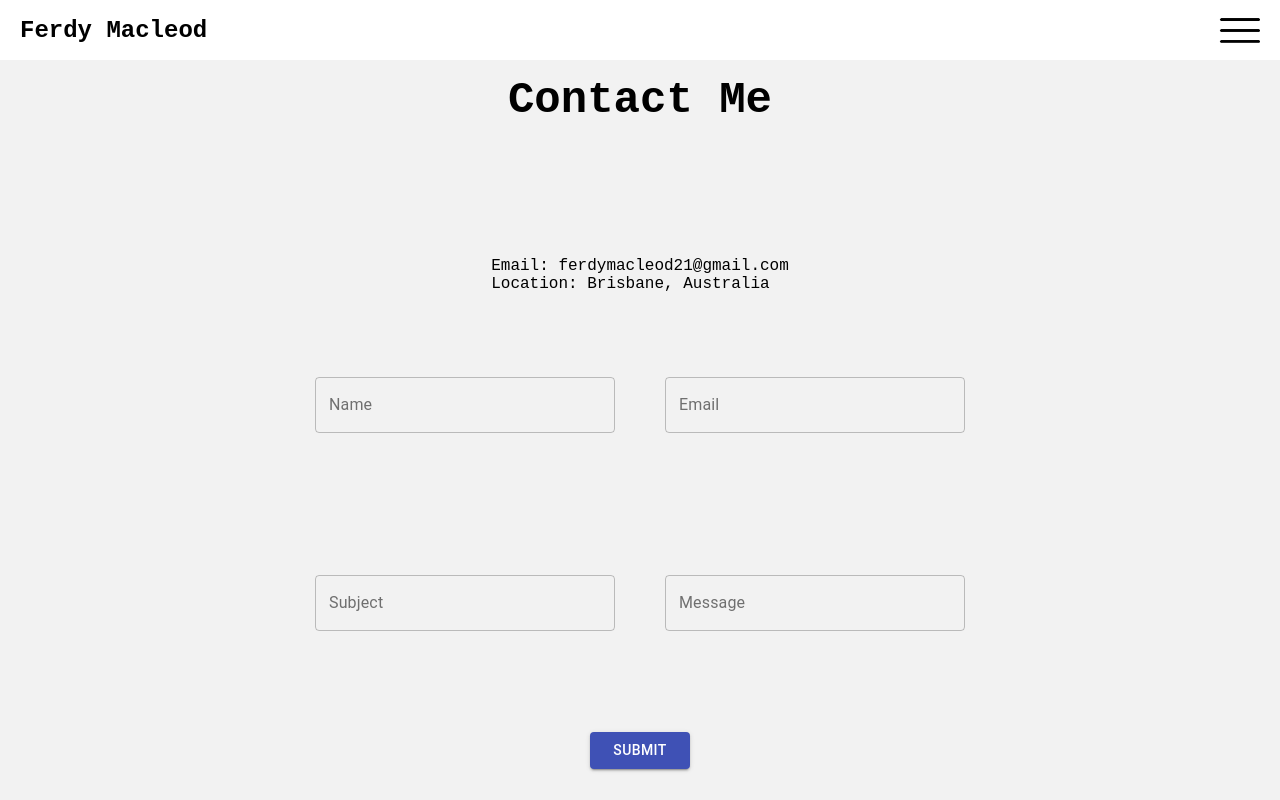
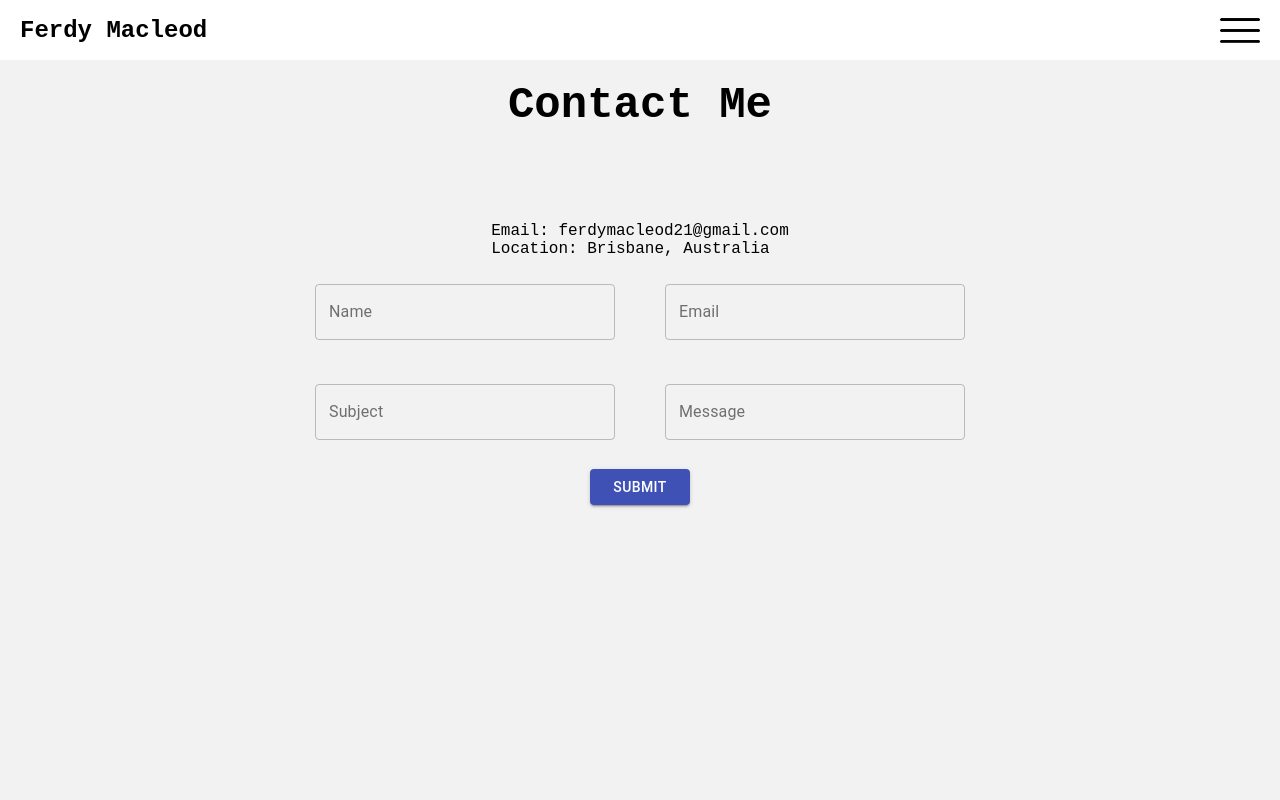
Before and after one commit to FerdyM/developer_portfolio, a React (Create React App) app: page /contact in a window 1280 px wide. Built offline with nearby package versions, Linux system fonts and the light colour scheme; a web font is replaced by a local one.

Commit message:
contact page is has no scroll

```diff
--- a/src/components/Contact/stylesheet/Contact.css
+++ b/src/components/Contact/stylesheet/Contact.css
@@ -2,7 +2,6 @@
   border-top: 60px solid white;
   width: 100%;
   height: calc(100vh - 60px);
-  min-height: 500px;
   background: #F2F2F2;
   display: -ms-grid;
   display: grid;
@@ -54,6 +53,12 @@
 }
 
 .form-container form {
+  -ms-grid-row: 2;
+  -ms-grid-row-span: 1;
+  grid-row: 2/3;
+  -ms-grid-column: 1;
+  -ms-grid-column-span: 1;
+  grid-column: 1/2;
   height: calc(100% - 40px);
   width: 100%;
   display: -webkit-box;
@@ -72,9 +77,6 @@
 }
 
 @media only screen and (min-height: 600px) {
-  .form-container {
-    min-height: 600px;
-  }
   .form-container h2 {
     font-size: 44px;
   }
@@ -84,16 +86,24 @@
 }
 
 @media only screen and (min-width: 600px) {
+  .form-container {
+    height: calc(100vh - 60px);
+    -ms-grid-rows: 1.5fr 4fr;
+        grid-template-rows: 1.5fr 4fr;
+  }
   .form-container h2 {
-    margin: 15px;
+    margin-top: 20px;
   }
   .form-container .text-div {
-    margin-bottom: 10px;
+    margin-bottom: 0;
+    -ms-flex-item-align: end;
+        align-self: flex-end;
   }
   .form-container form {
+    height: 100%;
+    height: 250px;
     display: -ms-grid;
     display: grid;
-    height: 100%;
     -ms-grid-columns: 1fr 300px 50px 300px 1fr;
         grid-template-columns: 1fr 300px 50px 300px 1fr;
     -ms-grid-rows: 40% 40% 20%;
--- a/src/components/Contact/stylesheet/Contact.scss
+++ b/src/components/Contact/stylesheet/Contact.scss
@@ -2,7 +2,6 @@
     border-top: 60px solid white;
     width: 100%;
     height: calc(100vh - 60px);
-    min-height: 500px;
     background: #F2F2F2;
     display: grid;
     grid-template-rows: 2fr 4fr;
@@ -35,6 +34,8 @@
         right: 0;
     }
     form {
+        grid-row: 2/3;
+        grid-column: 1/2;
         height: calc(100% - 40px);
         width: 100%;
         display: flex;
@@ -46,7 +47,6 @@
 
 @media only screen and (min-height: 600px) {
     .form-container {
-        min-height: 600px;
         h2 {
             font-size: 44px;
         }
@@ -58,15 +58,19 @@
 
 @media only screen and (min-width: 600px) {
     .form-container {
+        height: calc(100vh - 60px);
+        grid-template-rows: 1.5fr 4fr;
         h2 {
-            margin: 15px;
+            margin-top: 20px;
         }
         .text-div {
-            margin-bottom: 10px;
+            margin-bottom: 0;
+            align-self: flex-end;
         }
         form {
+            height: 100%;
+            height: 250px;
             display: grid;
-            height: 100%;
             grid-template-columns: 1fr 300px 50px 300px 1fr;
             grid-template-rows: 40% 40% 20%;
             .input1 {
```
Also changed, not shown: 1 other file (tests, documents, lock files or other folders).
